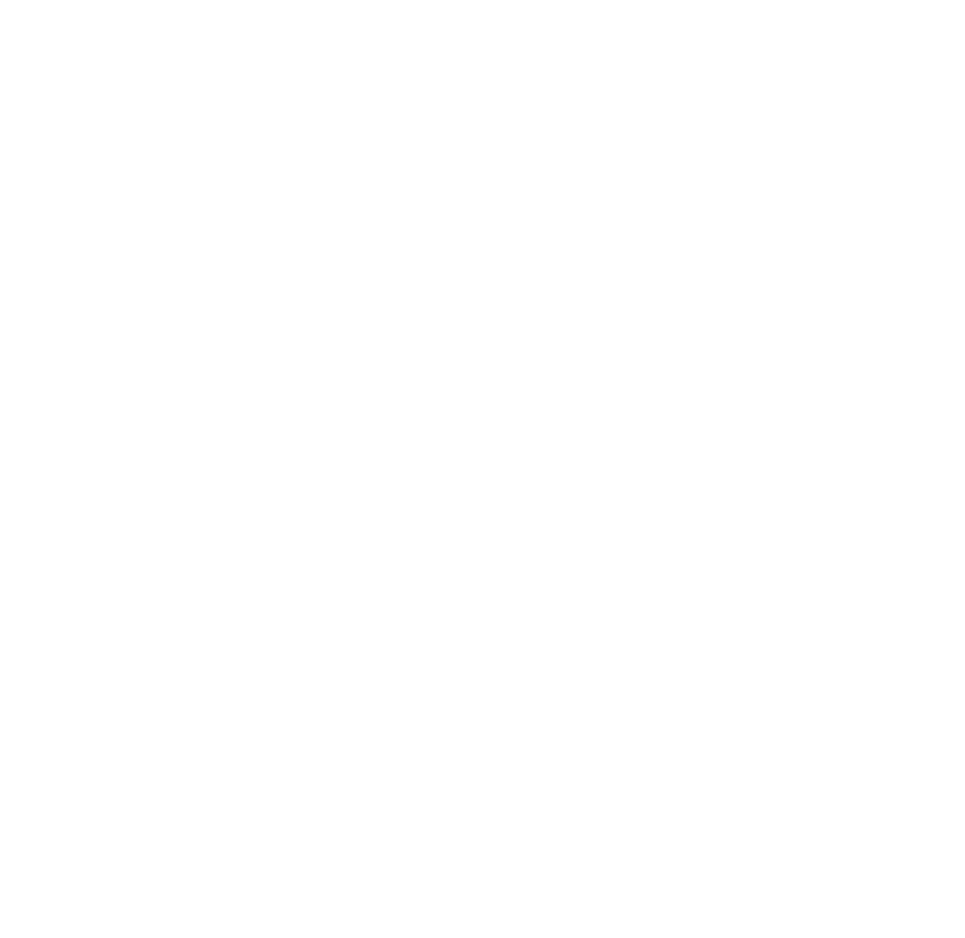
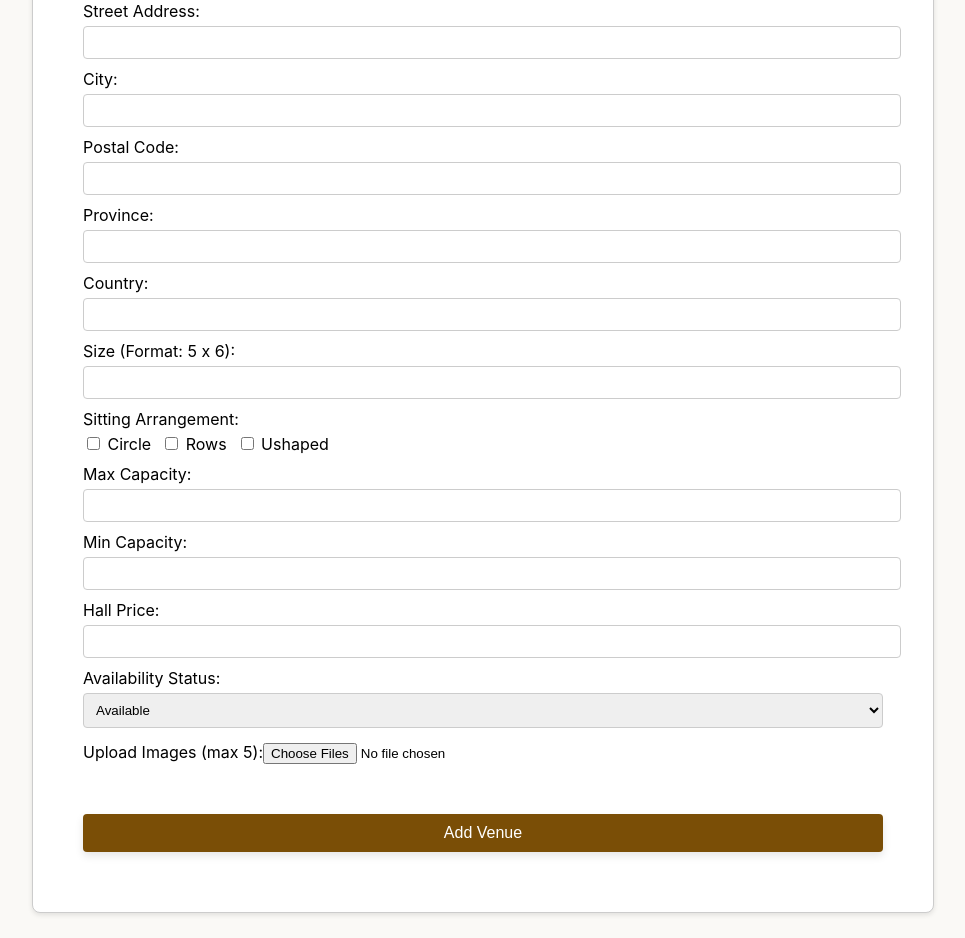
Before and after one commit to JagjotChopra/eventPlanner, a React (Create React App) app in the folder event_planner_frontend/: page /adminDashboard/adminAddVenue in a window 1280 px wide. Before the commit this address had no page. Shown: the part 300-1238 px from the top of the page, without its empty margins (157-1122 px from the left). Before the commit the page ends 800 px from the top, so only its background shows below. Built offline with nearby package versions, Linux system fonts and the light colour scheme; sample sign-in values are in the browser's storage.

Commit message:
Design a Event Venue Form - Frontend

```diff
--- a/event_planner_frontend/src/App.js
+++ b/event_planner_frontend/src/App.js
@@ -8,6 +8,7 @@ import AdminAddCategory from './pages/Admin/AdminAddCategory';
 import PrivateRoutes from './PrivateRoutes';
 import AdminDashboard from './pages/AdminDashboard/adminDashboard';
 import AdminManageCategory from './pages/Admin/AdminManageCategory';
+import AdminAddVenue from './pages/AdminVenue/AdminAddVenue';
 
 function App() {
   return (
@@ -28,7 +29,8 @@ function App() {
            <Route path="adminAddCategory"  element={<AdminAddCategory/>} />
            <Route path="adminChangepassword" element={<ChangePassword/>} />
            <Route path="adminManageCategory" element={<AdminManageCategory/>} />
-           </Route>
+           <Route path="adminAddVenue" element={<AdminAddVenue/>} />
+        </Route>
         </Route>
 
     </Routes>
--- /dev/null
+++ b/event_planner_frontend/src/pages/AdminVenue/AdminAddVenue.jsx
@@ -0,0 +1,217 @@
+import React, { useState } from 'react';
+import axios from 'axios';
+
+const AdminAddVenue = () => {
+  const [formData, setFormData] = useState({
+    venue_name: '',
+    address: { street: '', city: '', province: '', country: '',postalcode:'' },
+    size: '',
+    sitting_arrangement: [],
+    max_capacity: '',
+    min_capacity: '',
+    hall_price: '',
+    availability_status: 'avaiable',
+  });
+  const [images, setImages] = useState([]);
+  const [imagePreviews, setImagePreviews] = useState([]);
+  const [error, setError] = useState('');
+
+  const handleChange = (e) => {
+    const { name, value } = e.target;
+    setFormData(prev => ({ ...prev, [name]: value }));
+  };
+
+  const handleAddressChange = (e) => {
+    const { name, value } = e.target;
+    setFormData(prev => ({
+      ...prev,
+      address: { ...prev.address, [name]: value }
+    }));
+  };
+
+  const handleSittingArrangementChange = (e) => {
+    const { value, checked } = e.target;
+    setFormData(prev => ({
+      ...prev,
+      sitting_arrangement: checked
+        ? [...prev.sitting_arrangement, value]
+        : prev.sitting_arrangement.filter(item => item !== value)
+    }));
+  };
+
+  const handleFileChange = (e) => {
+    const files = Array.from(e.target.files);
+    // Limit to 5 images
+    if (images.length + files.length > 5) {
+      setError('Maximum 5 images are allowed.');
+      return;
+    }
+
+    // Add new images without replacing existing ones
+    setImages(prevImages => [...prevImages, ...files]);
+
+    // Generate previews for the new images and keep previous previews
+    const newPreviews = files.map(file => URL.createObjectURL(file));
+    setImagePreviews(prevPreviews => [...prevPreviews, ...newPreviews]);
+    setError(''); // Clear error
+  };
+
+  const handleRemoveImage = (index) => {
+    setImages(prevImages => prevImages.filter((_, i) => i !== index));
+    setImagePreviews(prevPreviews => prevPreviews.filter((_, i) => i !== index));
+  };
+
+  const validateForm = () => {
+    if (images.length === 0) {
+      setError('At least 1 image is required.');
+      return false;
+    }
+
+    const sizePattern = /^[5] x [6]$/; // Check if size matches "5 x 6"
+    if (!sizePattern.test(formData.size)) {
+      setError('Size must be in the format "5 x 6".');
+      return false;
+    }
+    if (isNaN(formData.max_capacity) || isNaN(formData.min_capacity) ) {
+        setError('Capacity must be Number');
+        return false;
+    }
+    if ((formData.max_capacity % 1 !== 0) || (formData.min_capacity % 1 !== 0)) {
+        setError('Capacity must be Number');
+        return false;
+    }
+
+    if (formData.max_capacity <= formData.min_capacity){
+      setError('Maximum capacity must be greater than minimum capacity.');
+      return false;
+    }
+
+    if (isNaN(formData.hall_price) || formData.hall_price < 0) {
+      setError('Hall price must be a positive number.');
+      return false;
+    }
+
+    if(formData.sitting_arrangement.length==0){
+        setError('Choose atleast one sitting arrangement.');
+        return false;
+    }
+
+    return true;
+  };
+
+  const handleSubmit = async (e) => {
+    e.preventDefault();
+    setError('');
+    if (!validateForm()) {
+      return; // Stop submission if validation fails
+    }
+    console.log(formData);
+
+  };
+
+  return (
+   <div style={{padding:'25px 0px'}}>
+
+ <form onSubmit={handleSubmit} style={{ maxWidth: '800px', margin: '0px auto', background:'white', padding: '20px 50px', border: '1px solid #ccc', borderRadius: '8px', boxShadow: '0 2px 5px rgba(0, 0, 0, 0.1)' }}>
+
+      <h3 style={{textAlign:'center'}}>Add Event Venue</h3>
+      <label style={{ display: 'block', marginBottom: '10px' }}>
+        Venue Name:
+        <input type="text" name="venue_name" onChange={handleChange} required style={{ width: '100%', padding: '8px', marginTop: '5px', border: '1px solid #ccc', borderRadius: '4px' }} />
+      </label>
+
+      <label style={{ display: 'block', marginBottom: '10px' }}>
+        Street Address:
+        <input type="text" name="street" onChange={handleAddressChange} required style={{ width: '100%', padding: '8px', marginTop: '5px', border: '1px solid #ccc', borderRadius: '4px' }} />
+      </label>
+
+      <label style={{ display: 'block', marginBottom: '10px' }}>
+        City:
+        <input type="text" name="city" onChange={handleAddressChange} required style={{ width: '100%', padding: '8px', marginTop: '5px', border: '1px solid #ccc', borderRadius: '4px' }} />
+      </label>
+
+      <label style={{ display: 'block', marginBottom: '10px' }}>
+        Postal Code:
+        <input type="text" name="postalcode" onChange={handleAddressChange} required style={{ width: '100%', padding: '8px', marginTop: '5px', border: '1px solid #ccc', borderRadius: '4px' }} />
+      </label>
+
+      <label style={{ display: 'block', marginBottom: '10px' }}>
+        Province:
+        <input type="text" name="province" onChange={handleAddressChange} required style={{ width: '100%', padding: '8px', marginTop: '5px', border: '1px solid #ccc', borderRadius: '4px' }} />
+      </label>
+
+      <label style={{ display: 'block', marginBottom: '10px' }}>
+        Country:
+        <input type="text" name="country" onChange={handleAddressChange} required style={{ width: '100%', padding: '8px', marginTop: '5px', border: '1px solid #ccc', borderRadius: '4px' }} />
+      </label>
+
+
+
+      <label style={{ display: 'block', marginBottom: '10px' }}>
+        Size (Format: 5 x 6):
+        <input type="text" name="size" onChange={handleChange} required style={{ width: '100%', padding: '8px', marginTop: '5px', border: '1px solid #ccc', borderRadius: '4px' }} />
+      </label>
+
+      <label style={{ display: 'block', marginBottom: '10px' }}>
+        Sitting Arrangement:
+        <div style={{ display: 'flex', gap: '10px', marginTop: '5px' }}>
+          <label>
+            <input type="checkbox" value="circle" onChange={handleSittingArrangementChange} /> Circle
+          </label>
+          <label>
+            <input type="checkbox" value="rows" onChange={handleSittingArrangementChange} /> Rows
+          </label>
+          <label>
+            <input type="checkbox" value="ushaped" onChange={handleSittingArrangementChange} /> Ushaped
+          </label>
+        </div>
+      </label>
+
+      <label style={{ display: 'block', marginBottom: '10px' }}>
+        Max Capacity:
+        <input type="text" name="max_capacity" onChange={handleChange} required style={{ width: '100%', padding: '8px', marginTop: '5px', border: '1px solid #ccc', borderRadius: '4px' }} />
+      </label>
+
+      <label style={{ display: 'block', marginBottom: '10px' }}>
+        Min Capacity:
+        <input type="text" name="min_capacity" onChange={handleChange} required style={{ width: '100%', padding: '8px', marginTop: '5px', border: '1px solid #ccc', borderRadius: '4px' }} />
+      </label>
+
+      <label style={{ display: 'block', marginBottom: '10px' }}>
+        Hall Price:
+        <input type="text" name="hall_price" onChange={handleChange} required style={{ width: '100%', padding: '8px', marginTop: '5px', border: '1px solid #ccc', borderRadius: '4px' }} />
+      </label>
+
+      <label style={{ display: 'block', marginBottom: '10px' }}>
+        Availability Status:
+        <select name="availability_status" onChange={handleChange} required style={{ width: '100%', padding: '8px', marginTop: '5px', border: '1px solid #ccc', borderRadius: '4px' }}>
+          <option value="available" >Available</option>
+          <option value="unavailable">Unavailable</option>
+        </select>
+      </label>
+
+      <label style={{ display: 'block', marginBottom: '10px' }}>
+        Upload Images (max 5):
+        <input type="file" accept="image/*" onChange={handleFileChange} multiple style={{ marginTop: '5px' }} />
+      </label>
+
+      <div style={{ display: 'flex', flexWrap: 'wrap', gap: '10px', marginTop: '10px' }}>
+        {imagePreviews.map((preview, index) => (
+          <div key={index} style={{ position: 'relative', width: '100px', height: '100px', overflow: 'hidden', border: '1px solid #ccc', borderRadius: '4px' }}>
+            <img src={preview} alt={`Preview ${index + 1}`} style={{ width: '100%', height: '100%', objectFit: 'cover' }} />
+            <button type="button" onClick={() => handleRemoveImage(index)} style={{ position: 'absolute', top: '5px', right: '5px', background: 'red', color: 'white', border: 'none', borderRadius: '50%', cursor: 'pointer' }}>X</button>
+          </div>
+        ))}
+      </div>
+
+      {error && <div style={{ color: 'red', marginBottom: '10px' }}>{error}</div>}
+      <button type="submit"  className='submit-btn' style={{ marginTop: '40px', marginBottom: '40px' }}>
+        Add Venue
+      </button>
+    </form>
+    </div>
+
+  );
+};
+
+export default AdminAddVenue;
```
